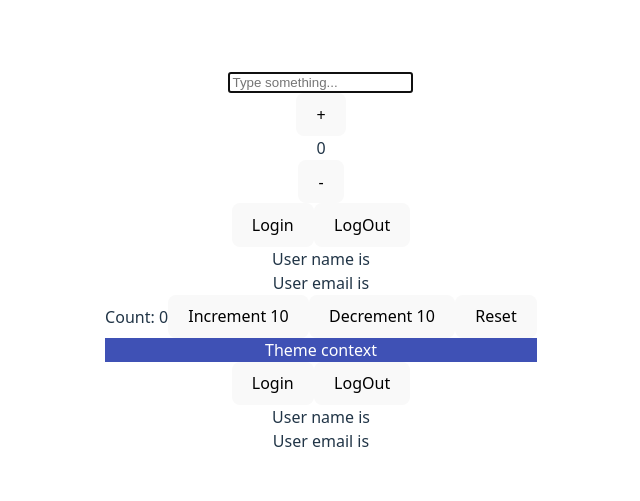
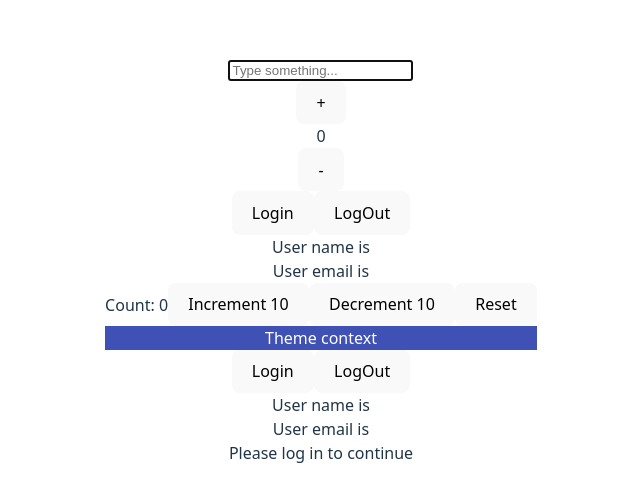
Before and after one commit to Eve0119/myReactApp, a React (Vite) app: page / in a window 1280 px wide. Shown: the part 139-640 px from the top of the page, without its empty margins (319-959 px from the left). Built offline with nearby package versions, Linux system fonts and the light colour scheme.

Commit message:
component as prop

```diff
--- a/src/App.tsx
+++ b/src/App.tsx
@@ -15,6 +15,8 @@
 import { Box } from "./components/context/Box.tsx";
 import { User } from "./components/context/User.tsx";
 import { UserContextProvider } from "./components/context/UserContext.tsx";
+import { Private } from "./components/auth/Private.tsx";
+import { Profile } from "./components/auth/Profile.tsx";
 
 function App() {
   const personName = {
@@ -54,6 +56,7 @@
           <User></User>
         </UserContextProvider>
       </div>
+      <Private isLoggedIn={true} component={Profile} />
     </>
   );
 }
--- /dev/null
+++ b/src/components/auth/Login.tsx
@@ -0,0 +1,3 @@
+export const Login = () => {
+  return <div>Please log in to continue</div>;
+};
--- /dev/null
+++ b/src/components/auth/Private.tsx
@@ -0,0 +1,16 @@
+import { Login } from "./Login";
+import React from "react";
+import type { profileProps } from "./Profile";
+
+type PrivateProps = {
+  isLoggedIn: boolean;
+  component: React.ComponentType<profileProps>;
+};
+
+export const Private = ({ isLoggedIn, component: Component }: PrivateProps) => {
+  if (!isLoggedIn) {
+    return <Component name="Eve" />;
+  } else {
+    return <Login />;
+  }
+};
--- /dev/null
+++ b/src/components/auth/Profile.tsx
@@ -0,0 +1,7 @@
+export type profileProps = {
+  name: string;
+};
+
+export const Profile = ({ name }: profileProps) => {
+  return <div>Private Profile component, Name is {name}</div>;
+};
```
